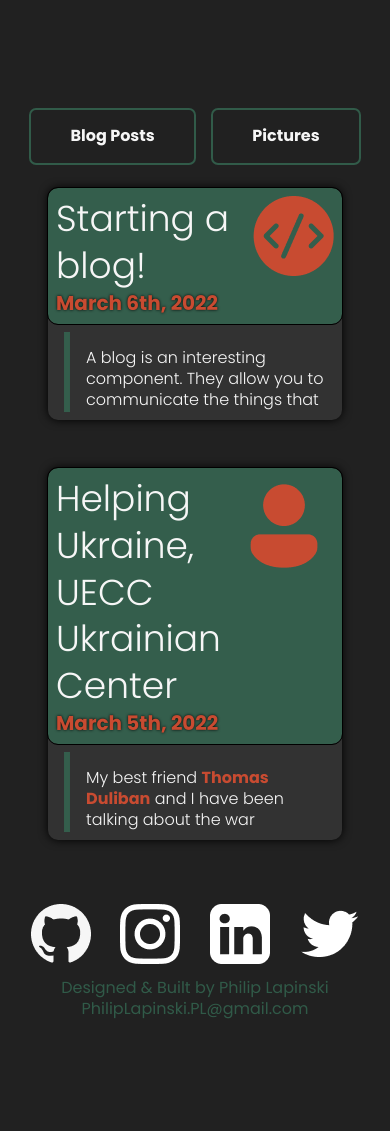
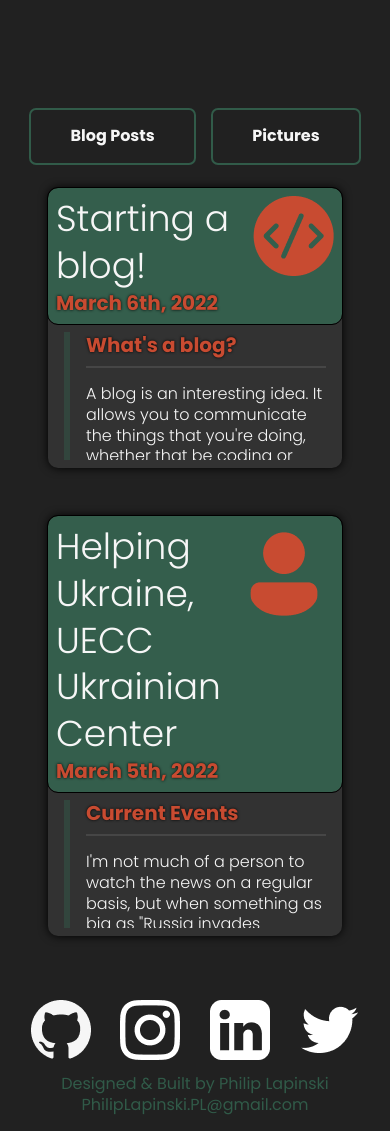
Before and after one commit to PolskaTag/PolskaTag.github.io, a React (Create React App) app: page /blog in a window 390 px wide. Before the commit the page ends 1035 px from the top, so only its background shows below. Built offline with nearby package versions, Linux system fonts and the light colour scheme.

Commit message:
New Blog content + small tweaks

```diff
--- a/src/App.css
+++ b/src/App.css
@@ -18,6 +18,7 @@
   --clr-dark: rgb(33, 33, 33);
   --clr-lighterDark: rgba(196, 196, 196, 0.1);
   --clr-accent: #346751d3;
+  --clr-accent-faded: #3467515b;
   --clr-navbar: rgb(31, 34, 31);
   --clr-accent2: #c84b31;
 
@@ -295,10 +296,18 @@ body::-webkit-scrollbar-thumb {
   position: absolute;
   background-color: rgb(36, 36, 36);
   left: 0;
+  top: 80px;
   width: 100%;
   height: 100%;
   z-index: -2;
+  content: " ";
   overflow-x: hidden;
+}
+
+@media screen and (max-width: 768px) {
+  .home-background {
+    height: 120%;
+  }
 }
 
 .home .home-text {
@@ -307,7 +316,13 @@ body::-webkit-scrollbar-thumb {
   align-items: flex-start;
   margin: 5em;
   align-self: center;
-  text-align: end;
+  text-align: center;
+}
+
+.home-text h3 {
+  width: 30vw;
+  min-width: 200px;
+  align-self: center;
 }
 
 .home-title {
--- a/src/components/BlogPost.css
+++ b/src/components/BlogPost.css
@@ -1,3 +1,11 @@
+.blog-post quote {
+  padding: 0.25rem 0.5rem 0.25rem 0.5rem;
+  border-left: 10px var(--clr-accent) solid;
+  background-color: rgba(128, 128, 128, 0.1);
+  font-weight: 300;
+  line-height: 30px;
+}
+
 .blog-post {
   display: flex;
   flex-direction: column;
@@ -24,13 +32,32 @@
 .blog-content {
   margin: 0.5rem 1rem 0.5rem;
   padding-left: 1rem;
-  border-left: 6px solid var(--clr-accent);
+  border-left: 6px solid var(--clr-accent-faded);
   transition: all 1s cubic-bezier(0.65, 0.05, 0.36, 1);
   max-height: 1000vh;
 }
 
+.blog-content h1::after,
+.blog-content h2::after,
+.blog-content h3::after,
+.blog-content h4::after {
+  display: block;
+  content: "";
+  width: 100%;
+  height: 2px;
+  background-color: var(--clr-darkerLight);
+  opacity: 0.1;
+  margin-top: 0.5rem;
+}
+
+.blog-content a {
+  text-decoration: none;
+  color: var(--clr-accent2);
+  /* font-size: var(--fs-h3); */
+}
+
 .preview-content {
-  max-height: 5rem;
+  max-height: 8rem;
   overflow-y: hidden;
   transition: all 0.6s cubic-bezier(0.65, 0.05, 0.36, 1);
 }
--- a/src/components/Contact.js
+++ b/src/components/Contact.js
@@ -3,9 +3,9 @@ function Contact() {
     <section className="contact" id="contact">
       <h1>Say Hello!</h1>
       <h3 className="contact-body">
-        I'm open for new opportunities. If it sounds interesting and you have
-        excitement for it, let me hear what it’s about! Whether local or across
-        the globe, drop me a line :)
+        I'm <b>open</b> for new opportunities. If it sounds interesting and you
+        have excitement for it, let me hear what it’s about! Whether local or
+        across the globe, drop me a line :)
       </h3>
       <a
         className="email-link"
--- a/src/resources/blogData.js
+++ b/src/resources/blogData.js
@@ -5,19 +5,41 @@ const blog_posts = [
     type: "professional",
     content: (
       <>
+        <h3>What's a blog?</h3>
         <p>
-          A blog is an interesting component. They allow you to communicate the
-          things that you're doing, whether that be coding or eating a delicous
-          dessert. I got the idea to start a blog from my research in AWS
-          Serverless technologies like Lambda. I saw this great YouTube video
-          from a creator Emily Shea. Following the stream of info she put out, I
-          landed on her personal webpage and thought:
+          A blog is an interesting idea. It allows you to communicate the things
+          that you're doing, whether that be coding or eating a delicious
+          dessert. I got the idea to start a blog from my research on AWS
+          Serverless technologies. I saw this great YouTube video from a creator{" "}
+          <b>Emily Shea</b>. Following the stream of info she put out, I landed
+          on her personal webpage and thought:
         </p>
-        <span>Teaching people is a great way to teach yourself</span>
+
+        <quote>Teaching people is a great way to teach yourself.</quote>
+
         <p>
           So I'm going to create a blog component. As I learn new things, I'll
           create posts to share with people the things I've learned, and get
           some awesome review as an additional bonus.
+        </p>
+
+        <h3>Things I'll write about.</h3>
+        <p>
+          I'll write a bit about everything, I suppose. I'd like to treat this
+          like an extension to my journal - a way to communicate more openly
+          about the things I think about.
+        </p>
+        <p>Here's a list of possible topics:</p>
+        <ul>
+          <li>Updates on my projects</li>
+          <li>My guitar journey</li>
+          <li>Vacations and cool places</li>
+          <li>Important life updates</li>
+          <li>Stories about friends</li>
+          <li>Things I've learned</li>
+        </ul>
+        <p>
+          <b>Cheers to new beginnings!</b>
         </p>
       </>
     ),
@@ -28,16 +50,71 @@ const blog_posts = [
     type: "life",
     content: (
       <>
+        <h3>Current Events</h3>
         <p>
-          My best friend <b>Thomas Duliban</b> and I have been talking about the
-          war between Ukraine and Russia. Conflict is never a pretty thing. I
-          personally hate all types of conflict. I'm a lover, not a fighter, and
-          hearing about the ambitions of men devolving society into a mess
-          bothers me. Tom saw a flier about an organization, UECC, getting
-          involved to help the Ukrainian people. He reached out to me asking if
-          I'd like to come with him to pick up some things to donate, and I
-          couldn't say no. Together, with the donations of 8 people, we bought
-          supplies and donated them.
+          I'm not much of a person to watch the news on a regular basis, but
+          when something as big as "Russia invades Ukraine" hits the airwaves,
+          it's hard to avert your eyes. Russia began invading Ukraine on
+          February 24, 2022, regretably making this the biggest conflict I will
+          hope to ever see in my life.
+        </p>
+
+        <h3>My Ancestry</h3>
+        <p>
+          {" "}
+          I'm a first generation Polish-American. My parents immigrated to the
+          United States from Poland when they were 18 years old. Earlier than
+          that, my Grandmother <b>Janina Ciuk </b>
+          came in the 60's. They've had the ability to get a taste for two
+          totally different societies and never fail to bring out the old "we
+          walked for hours to get to school" type of sayings. They earned their
+          badges though, because those times were in fact very different. It's
+          for that same reason that the conflict between Russia and Ukraine is
+          so prominent in my life.
+        </p>
+        <h3>Best Friends</h3>
+        <p>
+          My best friend <b>Thomas Duliban</b> has a similar background to my
+          own. We met over a decade ago. At this point I can't even remember our
+          origin story except the likelihood that our best friends
+          <b> Thomasz, Dariusz, and Piotr Romanowski </b>
+          had brought us together.
+        </p>
+        <p>
+          Tom and I had been talking about the war while driving together to
+          meet up with another close group of friends. I brought up that showing
+          a Ukrainian flag is a nice show of solidarity, but it would be great
+          to be able to help out more. He agreed, and then we continued to
+          discuss the history of Eastern Europe. He's very knowledgable in
+          history, and I always listen with open ears when he gets going.
+        </p>
+        <p>
+          Tom saw a flier about an organization, UECC, getting involved to help
+          the Ukrainian people. He reached out to me, asking if I'd like to come
+          with him to pick up some things to donate, and I couldn't say no.
+          Together, with the donations of 8 people, we bought supplies and
+          donated them.
+        </p>
+        <p>
+          <b>Big Thanks to:</b>
+        </p>
+        <ul>
+          <li>Pawel and Magdalena Lapinski</li>
+          <li>Tom Romanowski</li>
+          <li>Piotr Romanowski</li>
+          <li>Thomas and Monika Duliban</li>
+          <li>Dalton Totaro</li>
+          <li>Jul Lynn</li>
+        </ul>
+
+        <p>
+          I encourage anyone that would like to get involved google "Help
+          Ukraine ***Your City Name***". If you're in the Philadelphia area,
+          visit{" "}
+          <a href="https://www.ueccphila.org/" target="_blank">
+            UECC
+          </a>{" "}
+          and take a look to see if there's anything you can do.
         </p>
       </>
     ),
```
